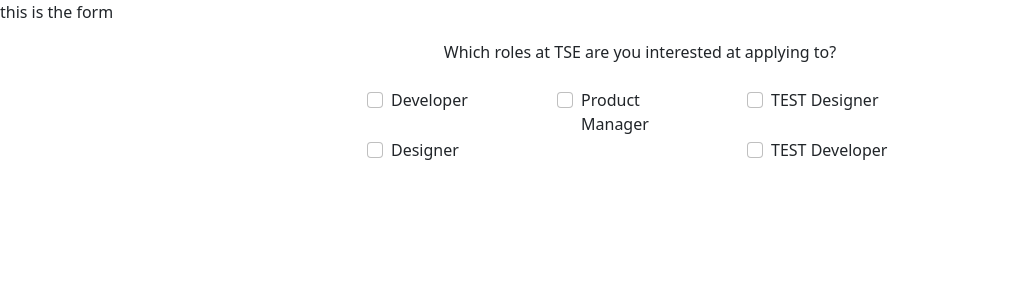
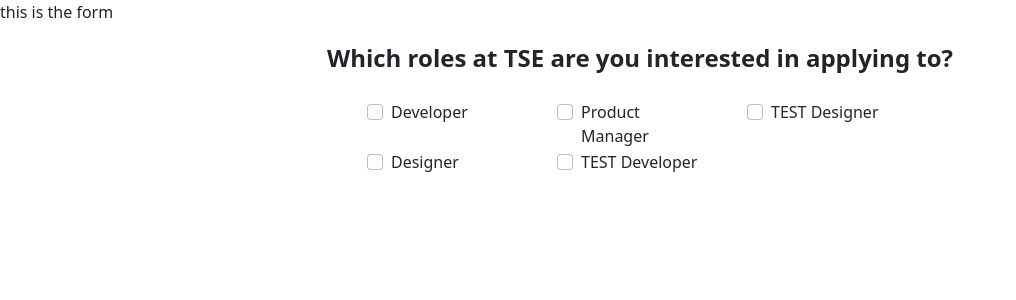
Before and after one commit to TritonSE/TSE-Application-Form, a React (Create React App) app in the folder frontend/: page / in a window 1280 px wide. Shown: the top 300 px of the page, without its empty margins (0-1016 px from the left). Built offline with nearby package versions, Linux system fonts and the light colour scheme.

Commit message:
Added styling for label and fixed checkbox layout

```diff
--- a/frontend/src/components/ApplicationForm.jsx
+++ b/frontend/src/components/ApplicationForm.jsx
@@ -9,6 +9,7 @@
 const ApplicationForm = (props) => {
   // initialize state below this line
 
+  // keeps track of which checkboxes are clicked
   const [roles, setRoles] = useState(
     {
     TestDev: false,
@@ -24,9 +25,8 @@
 
   let handleCheckbox = (label) => {
 
-    // have to relogic this because it needs to not undo if just one is unchecked
-
-    console.log(label);
+    /* takes in which checkbox called this function and flips
+     the boolean in roles*/
     switch(label) {
       case "TEST Developer":
         setRoles({...roles, TestDev: !roles.TestDev});
@@ -60,20 +60,21 @@
 
         <Container>
         <Row className="justify-content-md-center">
-          <Form.Label class="text-center">Which roles at TSE are you interested at applying to?</Form.Label>
+          <Form.Label class="text-center fw-bold fs-4">Which roles at TSE are you interested in applying to?</Form.Label>
         </Row>
         <br/>
           <Row className="justify-content-md-center">
-            <Col lg="2">
+            <Col md lg="2">
               <Form.Check
               onClick={(e) => {handleCheckbox("Developer")}}
               name="Roles"
               label="Developer"
               inline
+              // if any TEST box is checked, disable this checkbox
               disabled={roles.TestDev || roles.TestDes}
               />
             </Col>
-            <Col lg="2">
+            <Col md lg="2">
               <Form.Check
               onClick={(e) => {handleCheckbox("Product Manager")}}
               name="Roles"
@@ -82,19 +83,20 @@
               disabled={roles.TestDev || roles.TestDes}
               />
             </Col>
-            <Col lg="2">
+            <Col md lg="2">
               <Form.Check
                 onClick={(e) => {handleCheckbox("TEST Designer")}}
                 name="Roles"
                 label="TEST Designer"
                 inline
+                // if any nonTEST box is checked, disable the checkbox
                 disabled={roles.Des || roles.Dev || roles.ProdMan}
                 />
             </Col>
           </Row>
 
-          <Row className="justify-content-md-center">
-            <Col lg="4">
+          <Row >
+            <Col md lg={{ span: 2, offset: 3 }}>
               <Form.Check
               onClick={(e) => {handleCheckbox("Designer")}}
               name="Roles"
@@ -102,13 +104,14 @@
               disabled={roles.TestDev || roles.TestDes}
               />
             </Col>
-            <Col lg="2">
+            <Col md lg={{ span: 2, offset: 0 }}>
               <Form.Check
               onClick={(e) => {handleCheckbox("TEST Developer")}}
               name="Roles"
               label="TEST Developer"
               disabled={roles.Des || roles.Dev || roles.ProdMan}
               />
+
             </Col>
 
           </Row>
```
